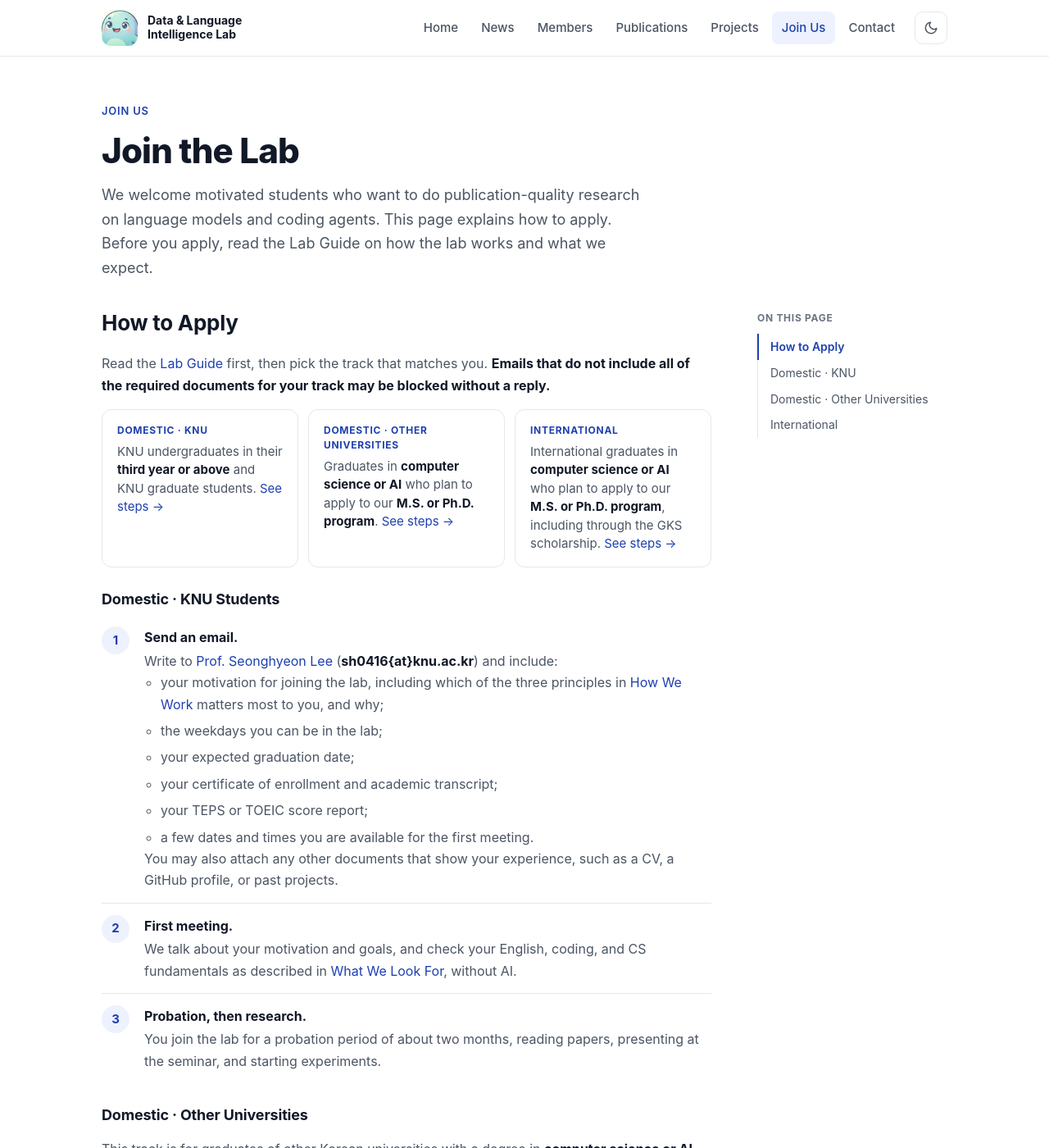
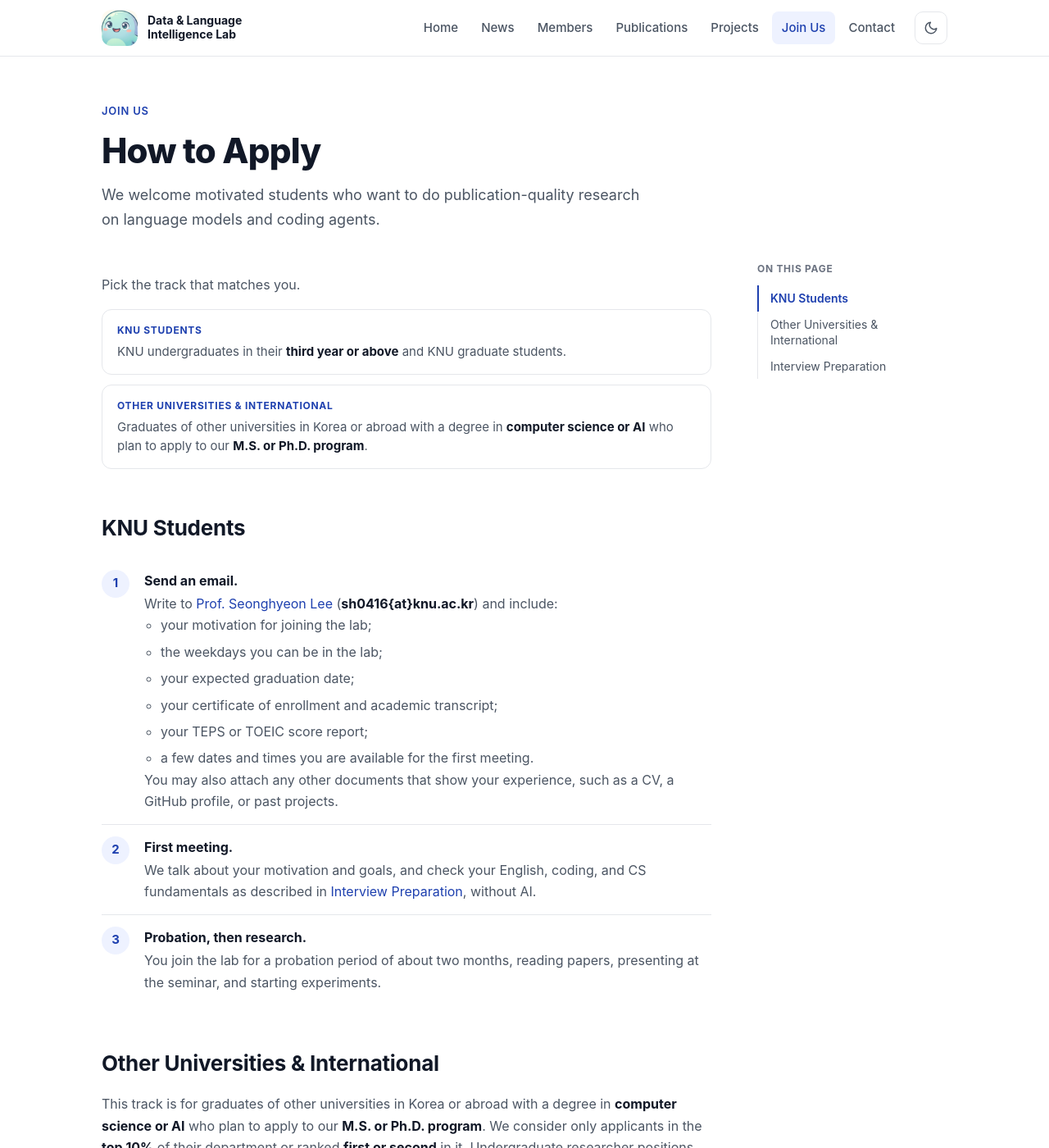
Before and after one commit to knu-dli/knu-dli.github.io, a Jekyll site: the page built from join.md, in a window 1280 px wide and 1400 px high. Shown: the whole window at 82% size. Built offline with Jekyll 4.4.1, drawn with Linux system fonts in a browser that asks for light colours; some web fonts are replaced; some of the changed text lies outside the part shown.

Commit message:
Join: merge other-university and international tracks, add on-site interview and Interview Preparation
- Retitle the page How to Apply; track cards stack vertically and link to each track
- Merge the other-university and international tracks; require stating on-site interview availability, with a warning box for missing documents
- Move What We Look For from the Lab Guide to an Interview Preparation section on the Join page
- Remove GKS content and the old /gks/ and /home/gks/ redirects

Co-Authored-By: Claude Opus 5.5 <noreply@anthropic.com>

```diff
--- a/assets/css/style.css
+++ b/assets/css/style.css
@@ -10,6 +10,8 @@
   --accent: #1e40af;
   --accent-strong: #1e3a8a;
   --accent-soft: #eef2ff;
+  --warn: #b42318;
+  --warn-soft: #fef3f2;
   --notice-bg: #fff8e6;
   --notice-border: #f3d58a;
   --primary-bg: #1e3a8a;
@@ -32,6 +34,8 @@
     --accent: #8ab4ff;
     --accent-strong: #a9c6ff;
     --accent-soft: #1b2540;
+    --warn: #f97066;
+    --warn-soft: #3a1614;
     --notice-bg: #2a2410;
     --notice-border: #5c4a17;
     --primary-bg: #1e40af;
@@ -51,6 +55,8 @@
   --accent: #8ab4ff;
   --accent-strong: #a9c6ff;
   --accent-soft: #1b2540;
+  --warn: #f97066;
+  --warn-soft: #3a1614;
   --notice-bg: #2a2410;
   --notice-border: #5c4a17;
   --primary-bg: #1e40af;
@@ -246,6 +252,15 @@ img { max-width: 100%; display: block; }
 /* ---------- content blocks (join / meetings) ---------- */
 .glance { display: grid; grid-template-columns: repeat(2, minmax(0, 1fr)); gap: 12px; margin: 0 0 8px; }
 .glance-3 { grid-template-columns: repeat(3, minmax(0, 1fr)); }
+.glance-1 { grid-template-columns: 1fr; }
+.glance-link { display: block; color: var(--text); }
+.glance-link:hover { text-decoration: none; border-color: var(--accent); }
+.prose .warning-box {
+  display: flex; gap: 12px; align-items: flex-start; margin: 0 0 24px; padding: 14px 18px;
+  border-left: 4px solid var(--warn); border-radius: 0 var(--radius) var(--radius) 0; background: var(--warn-soft);
+  color: var(--text); font-size: 16px; font-weight: 700; line-height: 1.5;
+}
+.prose .warning-box .warning-icon { color: var(--warn); flex: none; }
 @media (max-width: 640px) { .glance, .glance-3 { grid-template-columns: 1fr; } }
 .glance-item { padding: 16px 18px; border: 1px solid var(--border); border-radius: var(--radius); background: var(--surface); }
 .glance-item p { margin: 0; font-size: 15px; line-height: 1.5; }
--- a/gks.html
+++ /dev/null
@@ -1,6 +0,0 @@
----
-layout: null
-permalink: /gks/
-sitemap: false
----
-<!doctype html><meta charset="utf-8"><meta http-equiv="refresh" content="0; url={{ '/join/#apply-international' | relative_url }}"><link rel="canonical" href="{{ '/join/' | relative_url }}"><a href="{{ '/join/#apply-international' | relative_url }}">Moved</a>
--- a/home/gks/index.html
+++ /dev/null
@@ -1,6 +0,0 @@
----
-layout: null
-permalink: /home/gks/
-sitemap: false
----
-<!doctype html><meta charset="utf-8"><meta http-equiv="refresh" content="0; url={{ '/join/#apply-international' | relative_url }}"><link rel="canonical" href="{{ '/join/' | relative_url }}"><a href="{{ '/join/#apply-international' | relative_url }}">Moved</a>
--- a/index.html
+++ b/index.html
@@ -24,7 +24,7 @@ title: Home
   <p>We are looking for highly motivated students (third year or above) planning to pursue graduate studies, especially those interested in generative language models, NLP, or machine learning.</p>
   <p class="notice-links">
     <a href="{{ '/join/' | relative_url }}">Requirements &amp; how to apply →</a>
-    <a href="{{ '/join/#apply-international' | relative_url }}">International &amp; GKS applicants →</a>
+    <a href="{{ '/join/#apply-other' | relative_url }}">Other universities &amp; international applicants →</a>
   </p>
 </aside>
 
--- a/join.md
+++ b/join.md
@@ -1,43 +1,36 @@
 ---
 layout: page
-title: Join the Lab
+title: How to Apply
 eyebrow: Join Us
 permalink: /join/
 toc:
-  - { id: how-to-apply, title: How to Apply }
-  - { id: apply-knu, title: Domestic · KNU }
-  - { id: apply-domestic, title: Domestic · Other Universities }
-  - { id: apply-international, title: International }
-lead: We welcome motivated students who want to do publication-quality research on language models and coding agents. This page explains how to apply. Before you apply, read the Lab Guide on how the lab works and what we expect.
+  - { id: apply-knu, title: KNU Students }
+  - { id: apply-other, title: Other Universities & International }
+  - { id: interview-preparation, title: Interview Preparation }
+lead: We welcome motivated students who want to do publication-quality research on language models and coding agents.
 ---
 
-## How to Apply {#how-to-apply}
+Pick the track that matches you.
 
-Read the [Lab Guide]({{ '/join/guide/' | relative_url }}) first, then pick the track that matches you. **Emails that do not include all of the required documents for your track may be blocked without a reply.**
-
-<div class="glance glance-3">
-  <div class="glance-item">
-    <p class="glance-label">Domestic · KNU</p>
-    <p>KNU undergraduates in their <strong>third year or above</strong> and KNU graduate students. <a href="#apply-knu">See steps →</a></p>
-  </div>
-  <div class="glance-item">
-    <p class="glance-label">Domestic · Other Universities</p>
-    <p>Graduates in <strong>computer science or AI</strong> who plan to apply to our <strong>M.S. or Ph.D. program</strong>. <a href="#apply-domestic">See steps →</a></p>
-  </div>
-  <div class="glance-item">
-    <p class="glance-label">International</p>
-    <p>International graduates in <strong>computer science or AI</strong> who plan to apply to our <strong>M.S. or Ph.D. program</strong>, including through the GKS scholarship. <a href="#apply-international">See steps →</a></p>
-  </div>
+<div class="glance glance-1">
+  <a class="glance-item glance-link" href="#apply-knu">
+    <p class="glance-label">KNU Students</p>
+    <p>KNU undergraduates in their <strong>third year or above</strong> and KNU graduate students.</p>
+  </a>
+  <a class="glance-item glance-link" href="#apply-other">
+    <p class="glance-label">Other Universities &amp; International</p>
+    <p>Graduates of other universities in Korea or abroad with a degree in <strong>computer science or AI</strong> who plan to apply to our <strong>M.S. or Ph.D. program</strong>.</p>
+  </a>
 </div>
 
-### Domestic · KNU Students {#apply-knu}
+## KNU Students {#apply-knu}
 
 <ol class="steps">
   <li>
     <strong>Send an email.</strong>
     <span>Write to <a href="{{ '/people/seonghyeon-lee/' | relative_url }}">Prof. Seonghyeon Lee</a> (<strong>sh0416{at}knu.ac.kr</strong>) and include:
       <ul>
-        <li>your motivation for joining the lab, including which of the three principles in <a href="{{ '/join/guide/#how-we-work' | relative_url }}">How We Work</a> matters most to you, and why;</li>
+        <li>your motivation for joining the lab;</li>
         <li>the weekdays you can be in the lab;</li>
         <li>your expected graduation date;</li>
         <li>your certificate of enrollment and academic transcript;</li>
@@ -48,7 +41,7 @@ Read the [Lab Guide]({{ '/join/guide/' | relative_url }}) first, then pick the t
   </li>
   <li>
     <strong>First meeting.</strong>
-    <span>We talk about your motivation and goals, and check your English, coding, and CS fundamentals as described in <a href="{{ '/join/guide/#what-we-look-for' | relative_url }}">What We Look For</a>, without AI.</span>
+    <span>We talk about your motivation and goals, and check your English, coding, and CS fundamentals as described in <a href="#interview-preparation">Interview Preparation</a>, without AI.</span>
   </li>
   <li>
     <strong>Probation, then research.</strong>
@@ -56,9 +49,11 @@ Read the [Lab Guide]({{ '/join/guide/' | relative_url }}) first, then pick the t
   </li>
 </ol>
 
-### Domestic · Other Universities {#apply-domestic}
+## Other Universities & International {#apply-other}
 
-This track is for graduates of other Korean universities with a degree in **computer science or AI** who plan to apply to our **M.S. or Ph.D. program**. We consider only applicants in the **top 10%** of their department or ranked **first or second** in it. Undergraduate researcher positions are open to KNU students only.
+This track is for graduates of other universities in Korea or abroad with a degree in **computer science or AI** who plan to apply to our **M.S. or Ph.D. program**. We consider only applicants in the **top 10%** of their department or ranked **first or second** in it. Undergraduate researcher positions are open to KNU students only.
+
+<p class="warning-box" role="note"><span class="warning-icon" aria-hidden="true">⚠</span><span>Emails that do not include all of the required documents may be blocked without a reply. International applicants who do not state whether they can attend an on-site interview in Daegu, Korea, will not receive a reply.</span></p>
 
 The two most important parts of your application are the **proof of class rank** and the **student abstract**.
 
@@ -74,7 +69,7 @@ The two most important parts of your application are the **proof of class rank**
         <li><strong>Length:</strong> at most <strong>2 pages, including references</strong>.</li>
         <li><strong>Format:</strong> written in LaTeX with the AAAI two-column template from the <a href="https://aaai.org/authorkit27/">AAAI author kit</a>, submitted as a PDF. The abstract is not anonymized.</li>
         <li><strong>Content:</strong> a title; your full name, affiliation, and email; and a technical description of the problem, your method, and your <strong>experimental results</strong>. Figures, tables, or diagrams are welcome. <strong>Abstracts without experimental results will not be considered.</strong></li>
-        <li><strong>Topic:</strong> one of the following areas from the ACL Rolling Review call for papers:
+        <li><strong>Topic:</strong> one of the following areas from the <a href="https://aclrollingreview.org/cfp">ACL Rolling Review call for papers</a>:
           <ul>
             <li>Efficient Methods for NLP</li>
             <li>Interpretability and Analysis of Models for NLP</li>
@@ -87,21 +82,25 @@ The two most important parts of your application are the **proof of class rank**
   </li>
   <li>
     <strong>Send an email.</strong>
-    <span>Write to <a href="{{ '/people/seonghyeon-lee/' | relative_url }}">Prof. Seonghyeon Lee</a> (<strong>sh0416{at}knu.ac.kr</strong>) and attach your <strong>proof of class rank</strong> and your <strong>student abstract</strong>. Also include the same documents as <a href="#apply-knu">KNU students</a>, with a graduation certificate in place of the certificate of enrollment.</span>
+    <span>Write to <a href="{{ '/people/seonghyeon-lee/' | relative_url }}">Prof. Seonghyeon Lee</a> (<strong>sh0416{at}knu.ac.kr</strong>) and attach your <strong>proof of class rank</strong> and your <strong>student abstract</strong>. Also include the same documents as <a href="#apply-knu">KNU students</a>, with a graduation certificate in place of the certificate of enrollment. International applicants may submit a TOEFL or IELTS score report in place of TEPS or TOEIC. State clearly <strong>whether you can attend an on-site interview</strong> at KNU in Daegu, Korea, and the dates you are available.</span>
   </li>
   <li>
-    <strong>First meeting.</strong>
-    <span>You give a <strong>3-minute presentation</strong> of your abstract using a single static slide (no transitions, animations, video, or sound). We then talk about your motivation and goals, and check your English, coding, and CS fundamentals as described in <a href="{{ '/join/guide/#what-we-look-for' | relative_url }}">What We Look For</a>, without AI.</span>
+    <strong>On-site interview.</strong>
+    <span>The interview takes place in person at KNU. You give a <strong>3-minute presentation</strong> of your abstract using a single static slide (no transitions, animations, video, or sound). We then talk about your motivation and goals, and check your English, coding, and CS fundamentals as described in <a href="#interview-preparation">Interview Preparation</a>, without AI.</span>
   </li>
 </ol>
 
-### International {#apply-international}
+## Interview Preparation {#interview-preparation}
 
-International applicants follow the same eligibility criteria and steps as [Domestic · Other Universities](#apply-domestic), including the **proof of class rank**, the **student abstract**, and the **3-minute presentation**. Submit a TOEFL or IELTS score report in place of TEPS or TOEIC.
+**Baseline skills, checked at the interview without AI:**
 
-**GKS scholarship applicants.** If you are applying through the GKS scholarship program, you must also meet **all** of the following criteria; applications that do not will not be considered.
+| Skill | What we check |
+| --- | --- |
+| English | Read the abstract of a paper the professor provides and explain it. |
+| Coding | Look at a given codebase and explain what it will output, or what bugs it has. |
+| CS fundamentals | Answer basic questions, mainly on data structures and algorithms. |
+{: .goal-table }
 
-- **Academic record:** a cumulative GPA (CGPA) of **3.9 or higher** on a 4.0 scale.
-- **First-author NLP publication:** a paper on an NLP-related topic, published as the **first author** in an NLP-related journal or conference.
+**Self-check guides.** To gauge your readiness, try [this list of LeetCode problems](https://leetcode.com/problem-list/vur1tcd5/); you should be able to solve them within a day of focused effort. For English, current members have a TEPS score of 268 or higher or a TOEIC score of 780 or higher. These are guides, not cutoffs.
 
-In your email, include your CGPA and the full reference of your first-author publication. If you have already run relevant experiments, include your results, figures, or analysis. Contact us well in advance of the official GKS application period.
+**Attitude.** We value students who are diligent, committed to the team, and able to keep doing research in the student lab over time; who discuss research with other students; and who test new ideas persistently. We prefer students who enjoy discovering new things and trying them out themselves over students who hand everything to AI. This is assessed during probation, through working alongside every member of the lab.
```
Also changed, not shown: lab-guide.md (+0 -18 lines), README.md.
